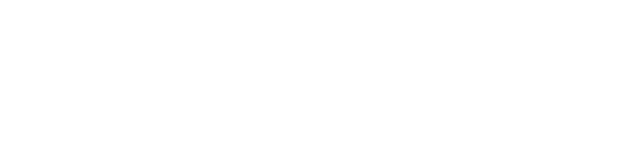
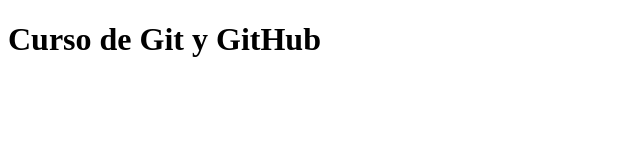
Before and after one commit to JuanMendez1219/curso---git, a plain HTML site: page index.html in a window 1280 px wide. Shown: the whole page, without its empty margins (0-640 px from the left). Drawn offline with Linux system fonts and the light colour scheme.

Commit message:
Titulo de la pagina
se edito el titulo de la pagina principal y se agrego al cuerpo de la misma

```diff
--- a/index.html
+++ b/index.html
@@ -4,9 +4,9 @@
     <meta charset="UTF-8">
     <meta name="viewport" content="width=device-width, initial-scale=1.0">
     <meta http-equiv="X-UA-Compatible" content="ie=edge">
-    <title>Document</title>
+    <title>Curso de Git y GitHub</title>
 </head>
 <body>
-
+    <h1>Curso de Git y GitHub<h1>
 </body>
 </html>
```
